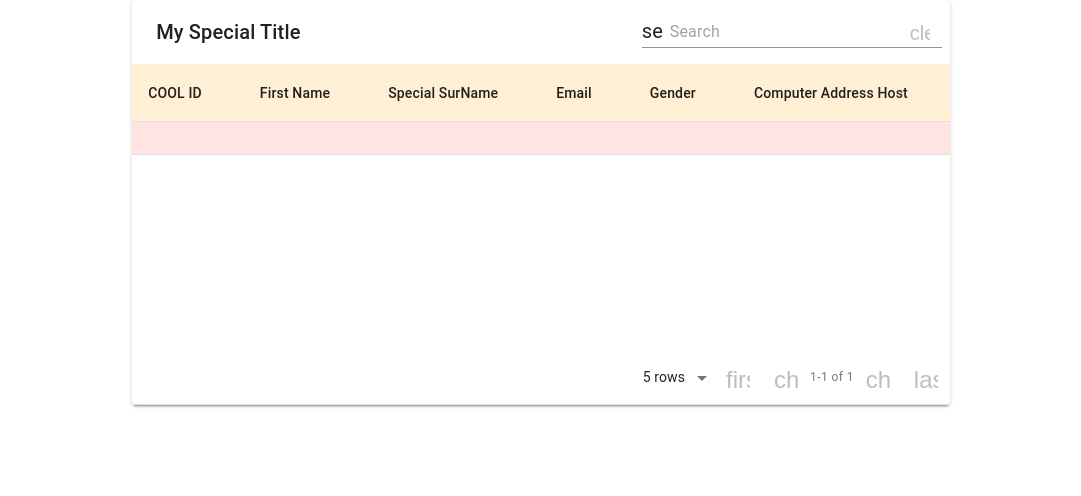
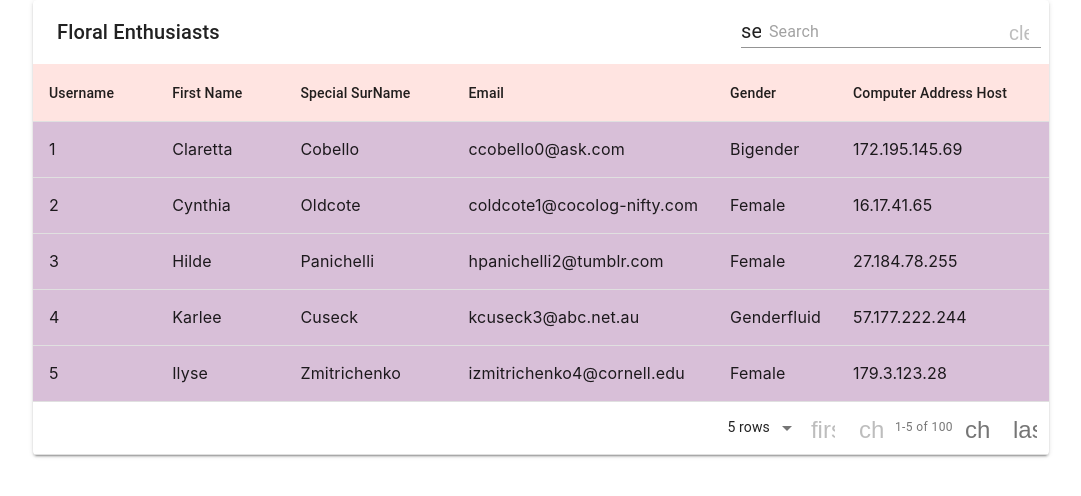
Before and after one commit to amayamaya/busy-garden, a React (Create React App) app: page /admin in a window 1280 px wide. Shown: the top 496 px of the page, without its empty margins (99-1180 px from the left). Built offline with nearby package versions, Linux system fonts and the light colour scheme.

Commit message:
light styling to list, installed victory

```diff
--- a/package.json
+++ b/package.json
@@ -16,6 +16,7 @@
     "react-dom": "^17.0.2",
     "react-router-dom": "^6.3.0",
     "react-scripts": "4.0.3",
+    "victory": "^36.5.3",
     "web-vitals": "^1.1.2"
   },
   "scripts": {
--- a/src/MyTable.js
+++ b/src/MyTable.js
@@ -1,27 +1,27 @@
 import MaterialTable from 'material-table';
-import { customers } from './data';
+import { customers } from './data.js';
+console.log(customers);
 
 export default function MyTable() {
-  console.log();
   return (
     <div style={{ maxWidth: '100%' }}>
       <MaterialTable
         columns={[
-          { title: 'COOL ID', field: 'id' },
-          { title: 'First Name', field: 'fist_name' },
+          { title: 'Username', field: 'id' },
+          { title: 'First Name', field: 'first_name' },
           { title: 'Special SurName', field: 'last_name' },
           { title: 'Email', field: 'email' },
           { title: 'Gender', field: 'gender' },
           { title: 'Computer Address Host', field: 'ip_address' },
         ]}
         data={customers}
-        title="My Special Title"
+        title="Floral Enthusiasts"
         options={{
           headerStyle: {
-            background: 'papayawhip',
+            background: 'mistyrose',
           },
           rowStyle: {
-            background: 'mistyrose',
+            background: 'thistle',
           },
         }}
       />
--- a/src/data.js
+++ b/src/data.js
@@ -1,5 +1,4 @@
 export const customers = [
-  [
   {
     id: 1,
     first_name: 'Claretta',
@@ -800,5 +799,4 @@ export const customers = [
     gender: 'Bigender',
     ip_address: '61.10.52.158',
   },
-  ],
 ];
```
Also changed, not shown: 1 other file (tests, documents, lock files or other folders). Lines whose indentation alone changed are shown as unchanged.
